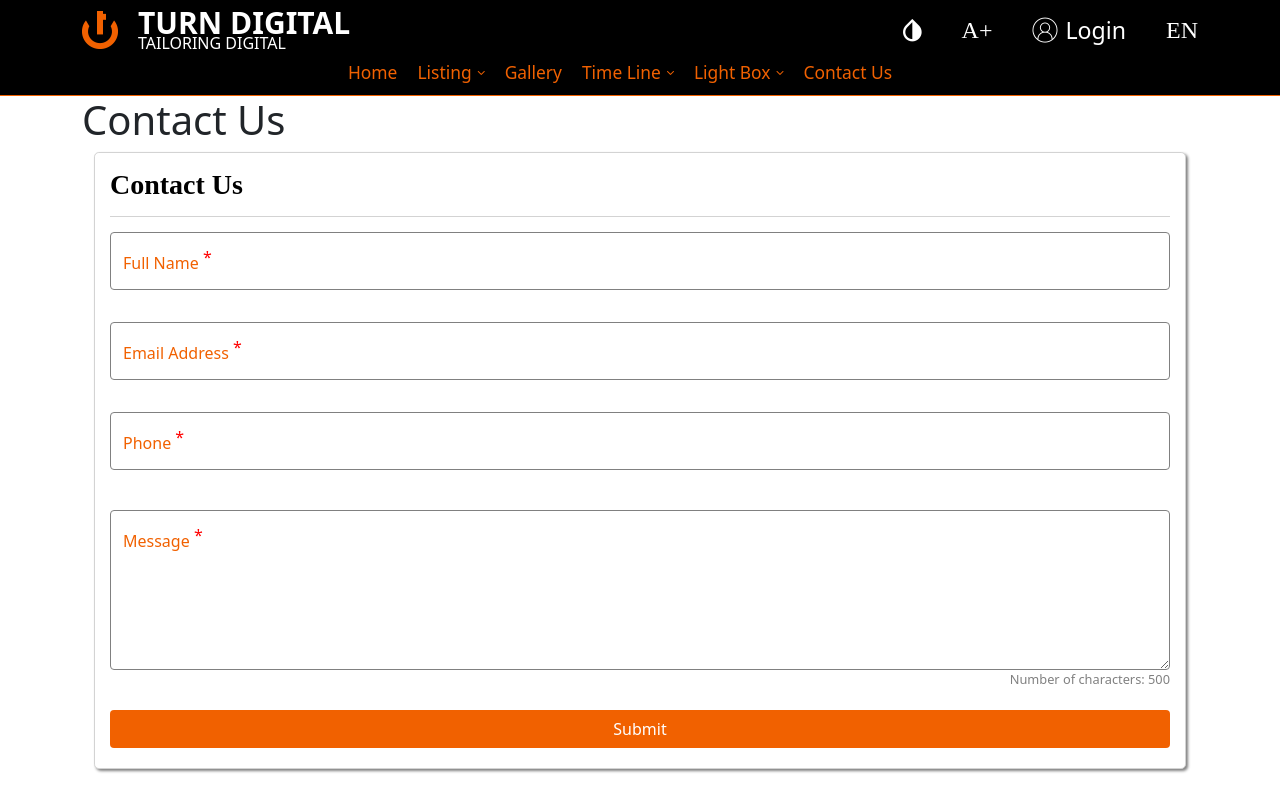
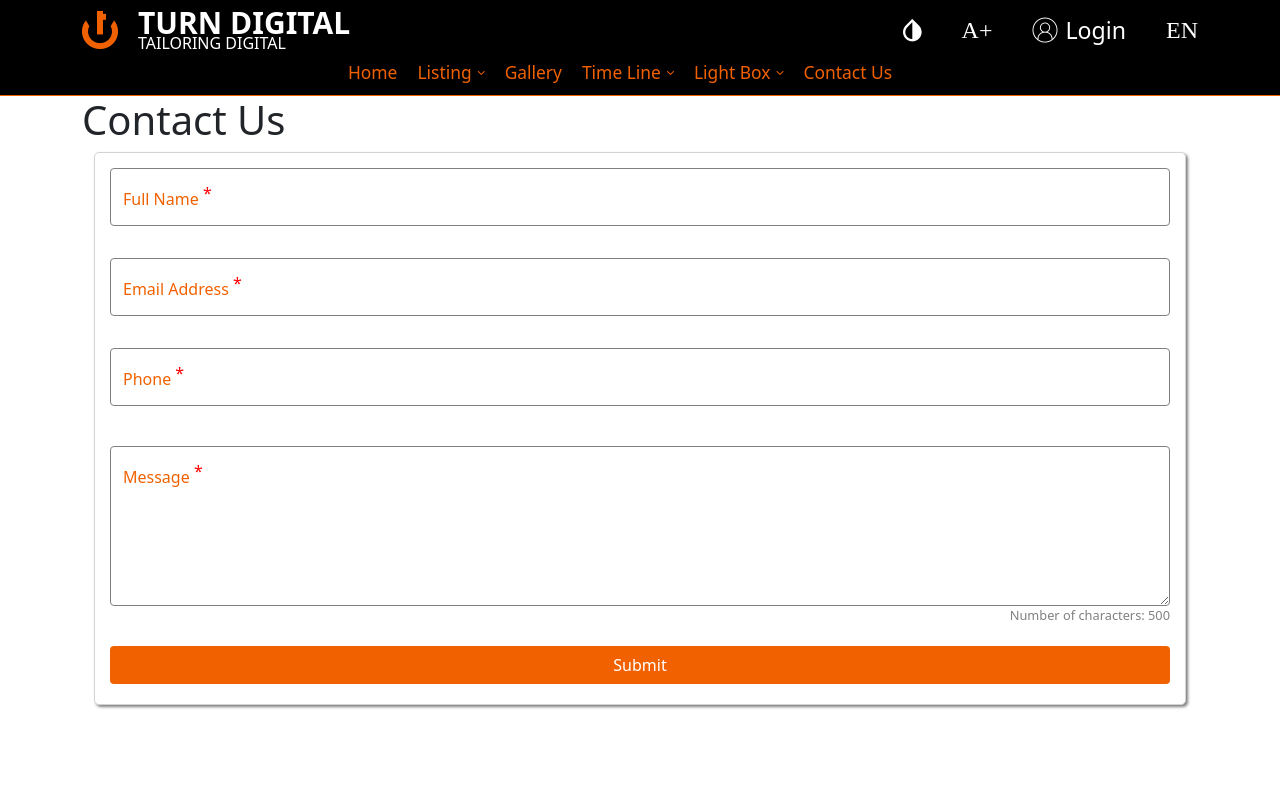
Before and after one commit to Randa-Elkhashen/awkaf-starter-kit, a Vue app: page /contactUs in a window 1280 px wide. Built offline with nearby package versions, Linux system fonts and the light colour scheme.

Commit message:
update  contactUs Comments

```diff
--- a/src/modules/global/components/TD_contactUs/TD_ContactUs.vue
+++ b/src/modules/global/components/TD_contactUs/TD_ContactUs.vue
@@ -1,7 +1,6 @@
 <template>
 <div class=" container">
     <div class="form-card">
-        <h1 class="form-card__title" > Contact Us</h1>
         <form @submit="onsubmit"  class="form-card__form"
         >
         <div class="form-card__form__fields">
```
